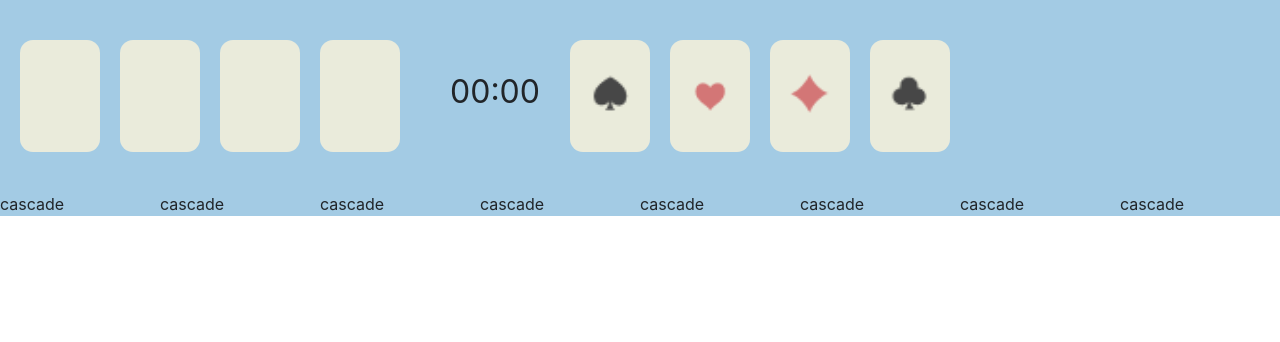
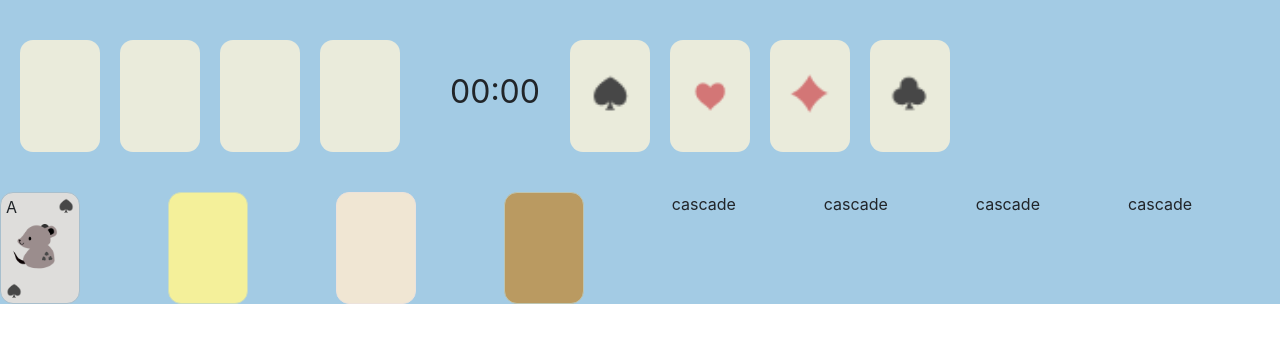
Before and after one commit to hong19/free-cell, a Vue app: page / in a window 1280 px wide. Shown: the top 342 px of the page. Built offline with nearby package versions, Linux system fonts and the light colour scheme.

Commit message:
feat: card css

```diff
--- a/src/App.vue
+++ b/src/App.vue
@@ -28,10 +28,29 @@
       </div>
     </div>
     <div class="cascade-area">
-      <div class="cascade">cascade</div>
-      <div class="cascade">cascade</div>
-      <div class="cascade">cascade</div>
-      <div class="cascade">cascade</div>
+      <div class="cascade">
+        <div class="card spade">
+          <div class="header-container">
+            <div class="number">A</div>
+            <img class="top-right-pip" src="/images/pips/spade.png">
+          </div>
+          <div>
+            <img class="image" src="/images/card-images/mouse.png">
+          </div>
+          <div>
+            <img class="bottom-left-pip" src="/images/pips/spade.png">
+          </div>
+        </div>
+      </div>
+      <div class="cascade">
+        <div class="card heart"></div>
+      </div>
+      <div class="cascade">
+        <div class="card diamond"></div>
+      </div>
+      <div class="cascade">
+        <div class="card clover"></div>
+      </div>
       <div class="cascade">cascade</div>
       <div class="cascade">cascade</div>
       <div class="cascade">cascade</div>
@@ -61,6 +80,8 @@ export default {
   $diamond-border-color: rgb(236, 226, 219);
   $clover-background-color: rgb(186, 154, 97);
   $clover-border-color: rgb(189, 197, 178);
+
+  $pip-width: 16px;
 
   .main {
     background-color: rgb(163, 203, 228);
@@ -98,6 +119,49 @@ export default {
     .cascade-area {
       display: grid;
       grid-template-columns: auto auto auto auto auto auto auto auto;
+      .card {
+        width: $card-width;
+        height: $card-height;
+        border-radius: 13px;
+        display: grid;
+        grid-template-rows: 20px auto 20px;
+        .header-container {
+          display: block;
+        }
+        .number {
+          float: left;
+          margin: 2px 0 0 5px;
+        }
+        .top-right-pip {
+          width: $pip-width;
+          float: right;
+          margin: 5px 5px 0 0;
+        }
+        .bottom-left-pip {
+          width: $pip-width;
+          float: left;
+          margin: 0 0 5px 5px;
+        }
+        .image {
+          width: 70px;
+        }
+      }
+      .spade {
+        background-color: $spade-background-color;
+        border-color: $spade-border-color;
+      }
+      .heart {
+        background-color: $heart-background-color;
+        border-color: $heart-border-color;
+      }
+      .diamond {
+        background-color: $diamond-background-color;
+        border-color: $diamond-border-color;
+      }
+      .clover {
+        background-color: $clover-background-color;
+        border-color: $clover-border-color;
+      }
     }
   }
 </style>
```
